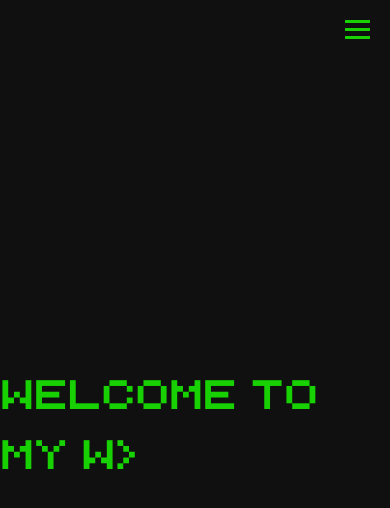
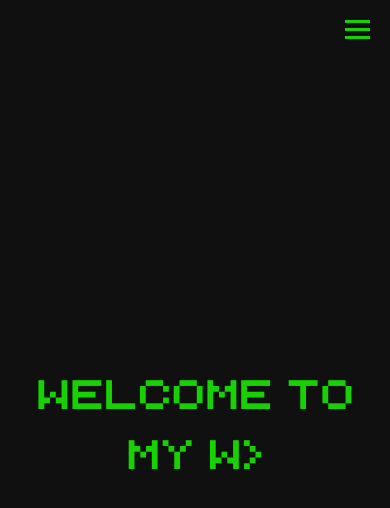
Before and after one commit to NikolozDvalishvili21/Portfolio, a React (Create React App) app in the folder portfolio/: page / in a window 390 px wide. Shown: the top 508 px of the page. Built offline with nearby package versions, Linux system fonts and the light colour scheme.

Commit message:
responsive fixes

```diff
--- a/portfolio/src/components/ImagePop/style.css
+++ b/portfolio/src/components/ImagePop/style.css
@@ -10,3 +10,9 @@
   justify-content: center;
   align-items: center;
 }
+
+@media only screen and (max-width: 1024px) {
+    .introduction {
+        text-align: center;
+    }
+}
--- a/portfolio/src/components/Navbar/index.jsx
+++ b/portfolio/src/components/Navbar/index.jsx
@@ -58,7 +58,7 @@ const Navbar = () => {
                 Contact
               </a>
             </div>
-            <div className="close-btn" onClick={closeMenu}>
+            <div className="close-btn" onClick={closeMenu} style={{fontFamily: "retro"}}>
               X
             </div>
           </div>
```
Lines whose indentation alone changed are shown as unchanged.
